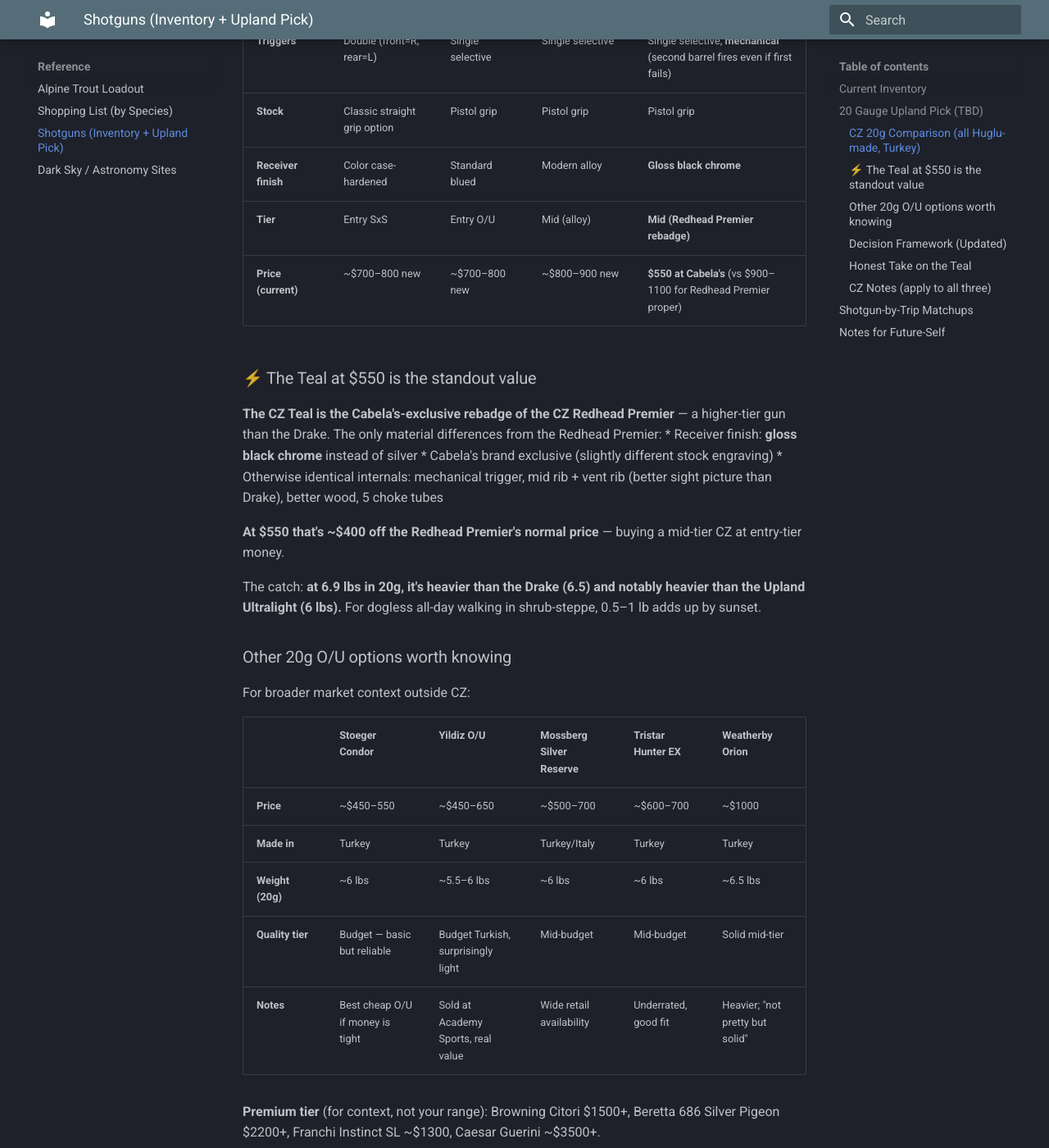
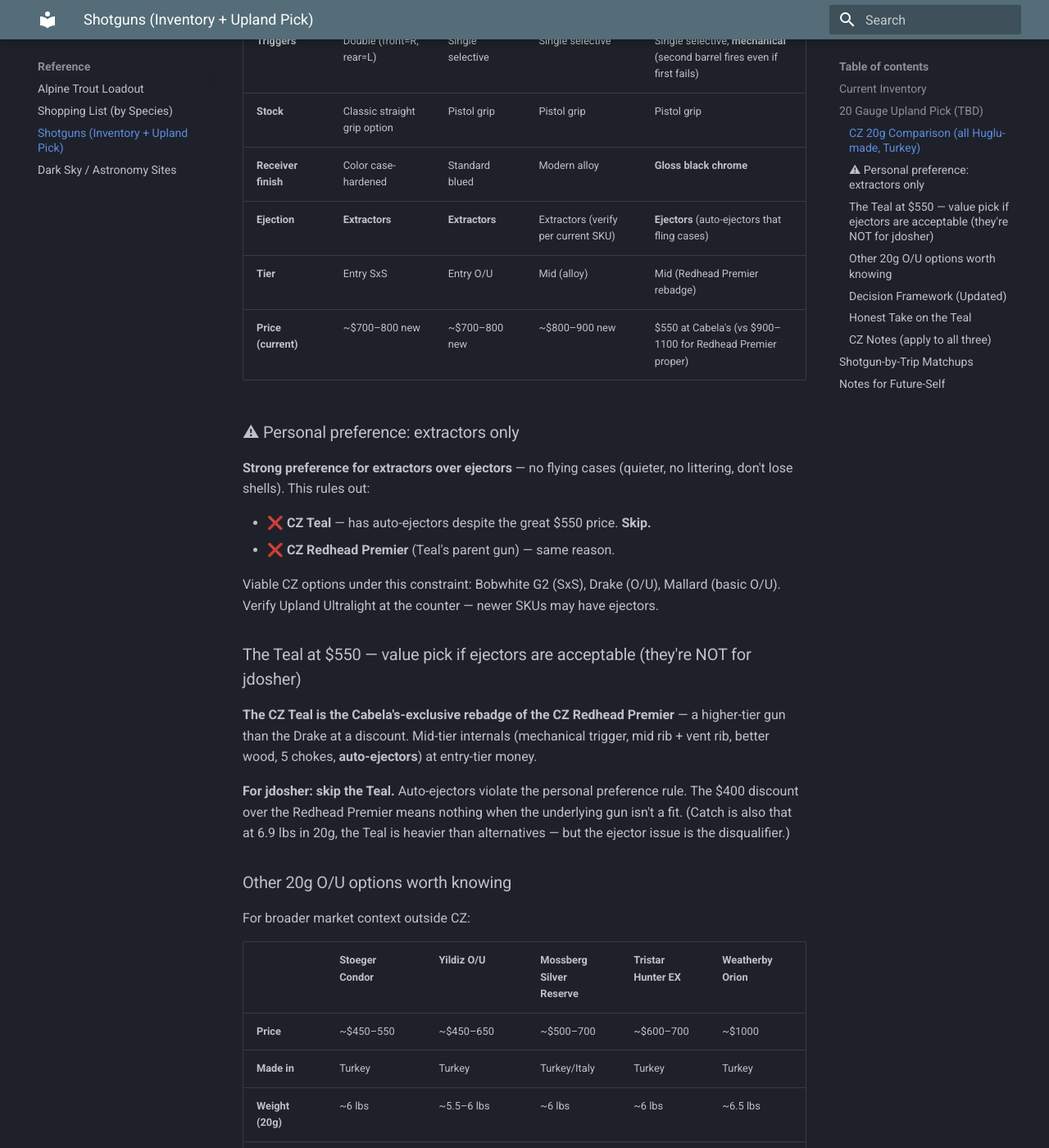
Before and after one commit to jdosher/outdoors-manual, an MkDocs documentation site: the page built from docs/reference/shotguns.md, in a window 1280 px wide and 1400 px high, scrolled down 888 px. Shown: the whole window at 82% size. Built offline with MkDocs 1.6.1 and Material for MkDocs 9.7.7, drawn with Linux system fonts in a browser that asks for light colours.

Commit message:
Desert WA: log non-toxic shot requirement ($1000 mandatory fine) + ammo options (steel/bismuth/blends) + 12g-mimics-20g recoil notes. Shotguns ref: correct Teal as ejector not extractor; flag extractor-only preference; Teal eliminated for jdosher's use case

```diff
--- a/docs/reference/shotguns.md
+++ b/docs/reference/shotguns.md
@@ -26,19 +26,24 @@ Both 12g pumps cover waterfowl, mixed-bag pheasant, and any high-shot-count work
 | **Triggers** | Double (front=R, rear=L) | Single selective | Single selective | Single selective, **mechanical** (second barrel fires even if first fails) |
 | **Stock** | Classic straight grip option | Pistol grip | Pistol grip | Pistol grip |
 | **Receiver finish** | Color case-hardened | Standard blued | Modern alloy | **Gloss black chrome** |
-| **Tier** | Entry SxS | Entry O/U | Mid (alloy) | **Mid (Redhead Premier rebadge)** |
-| **Price (current)** | ~$700–800 new | ~$700–800 new | ~$800–900 new | **$550 at Cabela's** (vs $900–1100 for Redhead Premier proper) |
+| **Ejection** | **Extractors** | **Extractors** | Extractors (verify per current SKU) | **Ejectors** (auto-ejectors that fling cases) |
+| **Tier** | Entry SxS | Entry O/U | Mid (alloy) | Mid (Redhead Premier rebadge) |
+| **Price (current)** | ~$700–800 new | ~$700–800 new | ~$800–900 new | $550 at Cabela's (vs $900–1100 for Redhead Premier proper) |
 
-### ⚡ The Teal at $550 is the standout value
+### ⚠ Personal preference: extractors only
 
-**The CZ Teal is the Cabela's-exclusive rebadge of the CZ Redhead Premier** — a higher-tier gun than the Drake. The only material differences from the Redhead Premier:
-* Receiver finish: **gloss black chrome** instead of silver
-* Cabela's brand exclusive (slightly different stock engraving)
-* Otherwise identical internals: mechanical trigger, mid rib + vent rib (better sight picture than Drake), better wood, 5 choke tubes
+**Strong preference for extractors over ejectors** — no flying cases (quieter, no littering, don't lose shells). This rules out:
 
-**At $550 that's ~$400 off the Redhead Premier's normal price** — buying a mid-tier CZ at entry-tier money.
+* ❌ **CZ Teal** — has auto-ejectors despite the great $550 price. **Skip.**
+* ❌ **CZ Redhead Premier** (Teal's parent gun) — same reason.
 
-The catch: **at 6.9 lbs in 20g, it's heavier than the Drake (6.5) and notably heavier than the Upland Ultralight (6 lbs).** For dogless all-day walking in shrub-steppe, 0.5–1 lb adds up by sunset.
+Viable CZ options under this constraint: Bobwhite G2 (SxS), Drake (O/U), Mallard (basic O/U). Verify Upland Ultralight at the counter — newer SKUs may have ejectors.
+
+### The Teal at $550 — value pick if ejectors are acceptable (they're NOT for jdosher)
+
+**The CZ Teal is the Cabela's-exclusive rebadge of the CZ Redhead Premier** — a higher-tier gun than the Drake at a discount. Mid-tier internals (mechanical trigger, mid rib + vent rib, better wood, 5 chokes, **auto-ejectors**) at entry-tier money.
+
+**For jdosher: skip the Teal.** Auto-ejectors violate the personal preference rule. The $400 discount over the Redhead Premier means nothing when the underlying gun isn't a fit. (Catch is also that at 6.9 lbs in 20g, the Teal is heavier than alternatives — but the ejector issue is the disqualifier.)
 
 ### Other 20g O/U options worth knowing
 
```
Also changed, not shown: docs/8_columbia_basin/desert_wildlife_area.md (+37 -0 lines).
